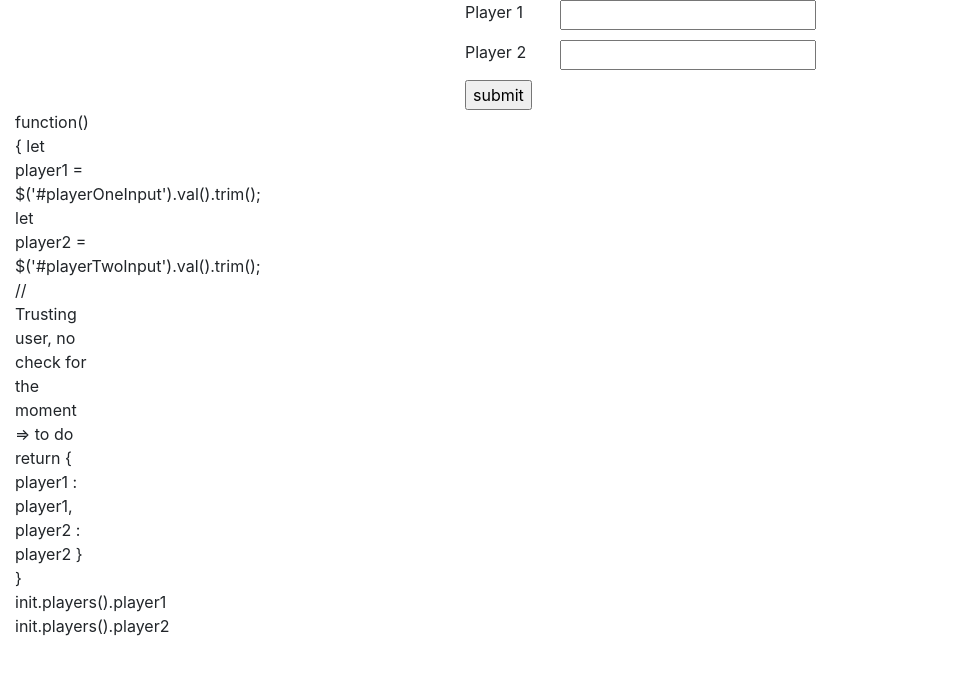
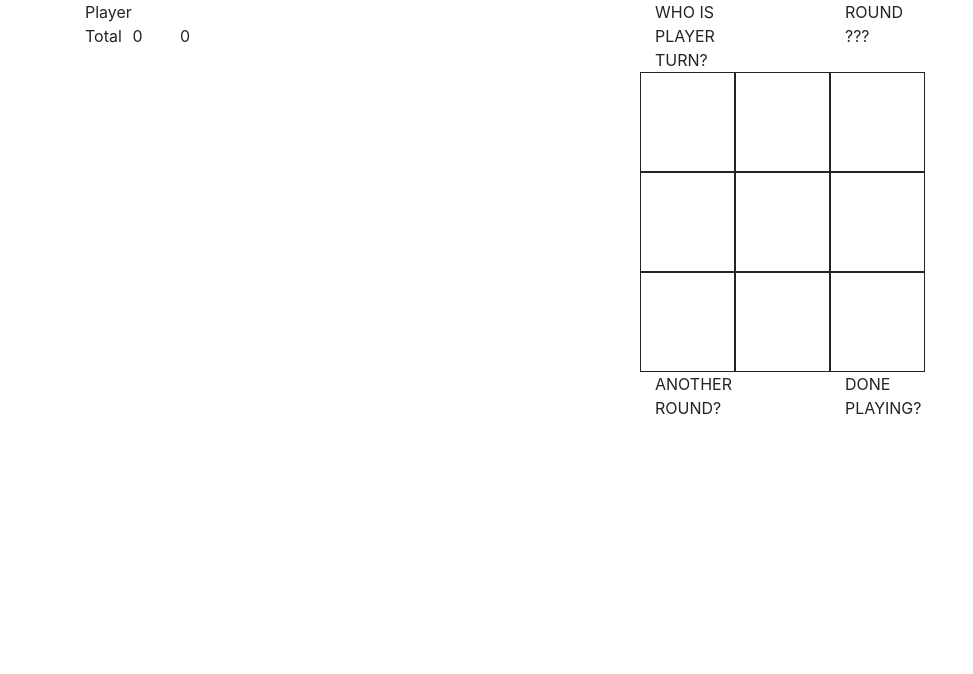
Before and after one commit to zamzoum94/tictactoe, a website: page index.html in a window 1280 px wide. Both pictures are taken after a click on the button "submit". Shown: the whole page, without its empty margins (0-973 px from the left). Drawn offline with nearby package versions, Linux system fonts and the light colour scheme.

Commit message:
page designe done

```diff
--- a/css/style.css
+++ b/css/style.css
@@ -0,0 +1,14 @@
+.bordure {
+    height: 100px;
+    border-style: solid;
+    border-width: 1px;
+    padding: 0px;
+}
+
+.btn-Game {
+    width: 100%;
+    height: 100%;
+    padding: 0px;
+    background: transparent;
+    border: none;
+}
--- a/index.html
+++ b/index.html
@@ -7,11 +7,21 @@
     </head>
     <body>
         <div id="init" class="init"></div>
-        <div id="gameplay"></div>
+        <div id="gameplay" class="container">
+            <div class="row">
+                <div class="col-md-6">
+                    <div id="score"></div>
+                </div>
+                <div class="col-md-6">
+                    <div id="border"></div>
+                </div>
+            </div>
+        </div>
         <script src="https://code.jquery.com/jquery-3.5.0.min.js"></script>
         <script src="https://stackpath.bootstrapcdn.com/bootstrap/4.4.1/js/bootstrap.min.js" integrity="sha384-wfSDF2E50Y2D1uUdj0O3uMBJnjuUD4Ih7YwaYd1iqfktj0Uod8GCExl3Og8ifwB6" crossorigin="anonymous"></script>
         <script src="./js/init.js"></script>
         <script src="./js/players.js"></script>
+        <script src="./js/border..js"></script>
         <script src="./js/app.js"></script>
     </body>
 </html>
--- a/js/app.js
+++ b/js/app.js
@@ -2,10 +2,13 @@ $(document).ready(()=>{
     $('#gameplay').hide();
     $('#init').html(init.template);
     $('#startGame').click(function() {
-        console.log('clicked')
+        $('#init').hide();
         let newPlayers = init.players();
-        console.log(newPlayers);
-        $('#gameplay').html(players.template);
+        players.initPlayer(newPlayers.player1, newPlayers.player2);
+
+        $('#score').html(players.template(players.player1, players.player2))
+        $('#border').html(border.template);
+        console.log(border.template)
         $('#gameplay').show();
     });
 });
--- a/js/border..js
+++ b/js/border..js
@@ -1,7 +1,52 @@
 let border = {
     template : `
-        <div class = 'container'>
-            <div class = 'row'>
+        <div class = 'row'>
+            <div class = 'col-md-2'>
+              WHO IS PLAYER TURN?
+            </div>
+            <div class = 'col-md-2 offset-md-2'>
+              ROUND ???
+            </div>
+        </div>
+        <div class = 'row'>
+            <div class='col-md-2 bordure'>
+                <button class = 'btn-Game' id='11'></button>
+            </div>
+            <div class='col-md-2 bordure'>
+                <button class = 'btn-Game' id='12'></button>
+            </div>
+            <div class='col-md-2 bordure'>
+                <button class = 'btn-Game' id='13'></button>
+            </div>
+        </div>
+        <div class = 'row'>
+            <div class='col-md-2 bordure'>
+                <button class = 'btn-Game' id='21'></button>
+            </div>
+            <div class='col-md-2 bordure'>
+                <button class = 'btn-Game' id='22'></button>
+            </div>
+            <div class='col-md-2 bordure'>
+                <button class = 'btn-Game' id='23'></button>
+            </div>
+        </div>
+        <div class = 'row'>
+            <div class='col-md-2 bordure'>
+                <button class = 'btn-Game' id='31'></button>
+            </div>
+            <div class='col-md-2 bordure'>
+                <button class = 'btn-Game' id='32'></button>
+            </div>
+            <div class='col-md-2 bordure'>
+                <button class = 'btn-Game' id='33'></button>
+            </div>
+        </div>
+        <div class = 'row'>
+            <div class= 'col-md-2'>
+                ANOTHER ROUND?
+            </div>
+            <div class= 'col-md-2 offset-md-2'>
+                DONE PLAYING?
             </div>
         </div>
     `
--- a/js/players.js
+++ b/js/players.js
@@ -1,15 +1,43 @@
+class Player{
+    constructor(name){
+        this.name = name;
+        this.score =  0;
+    }
+}
+
 let players = {
-    template : `
-        <div class = 'container>
+    player1 : "tests",
+    player2 : null,
+    initPlayer : function(firstPlayer, secondPlayer){
+        this.player1 = new Player(firstPlayer);
+        this.player2 = new Player(secondPlayer);
+    },
+    template : function(firstPlayer, secondPlayer){
+        return(`
+        <div id='score'>
             <div class = 'row'>
                 <div class = 'col-md-1'>
-                    ${init.players}
-                    init.players().player1
+                    Player
                 </div>
                 <div class = 'col-md-1'>
-                    init.players().player2
+                    ${firstPlayer.name}
+                </div>
+                <div class = 'col-md-1'>
+                    ${secondPlayer.name}
+                </div>
+            </div>
+            <div class ='row'>
+                <div class = 'col-md-1'>
+                    Total
+                </div>
+                <div class = 'col-md-1'>
+                    ${firstPlayer.score}
+                </div>
+                <div class = 'col-md-1'>
+                    ${secondPlayer.score}
                 </div>
             </div>
         </div>
-    `
+    `);
+    }
 }
```
Also changed, not shown: readme.txt.
